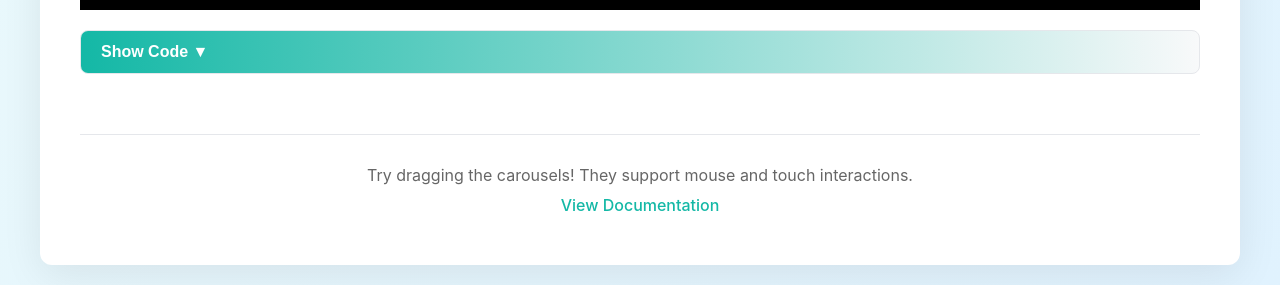
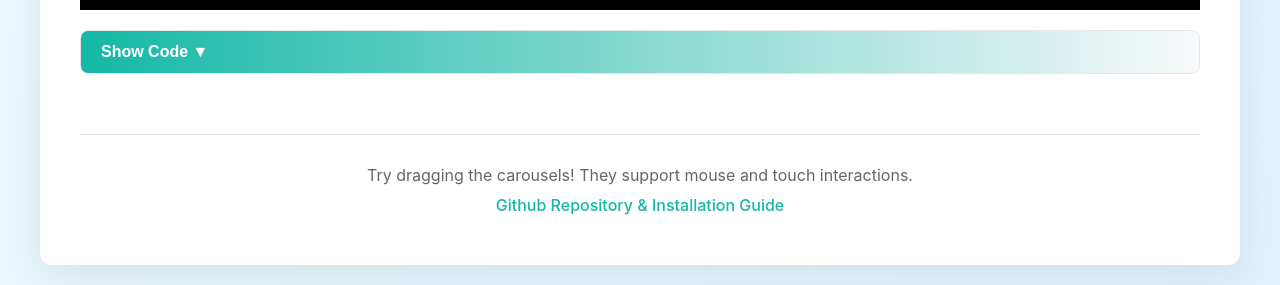
Before and after one commit to elegs99/Open-Source-Grab-n-Drag-Infinite-Scroll-Carousel, a website: page index.html in a window 1280 px wide. Shown: the part 1361-1646 px from the top of the page. Drawn offline with Linux system fonts and the light colour scheme.

Commit message:
Update index.html

```diff
--- a/index.html
+++ b/index.html
@@ -400,7 +400,7 @@ const carousel4b = new InfiniteScrollCarousel('#carousel4b', {
 
         <footer>
             <p>Try dragging the carousels! They support mouse and touch interactions.</p>
-            <p><a href="https://github.com/elegs99/Open-Source-Grab-n-Drag-Infinite-Scroll-Carousel" target="_blank">View Documentation</a></p>
+            <p><a href="https://github.com/elegs99/Open-Source-Grab-n-Drag-Infinite-Scroll-Carousel" target="_blank">Github Repository & Installation Guide</a></p>
         </footer>
     </div>
 
```
